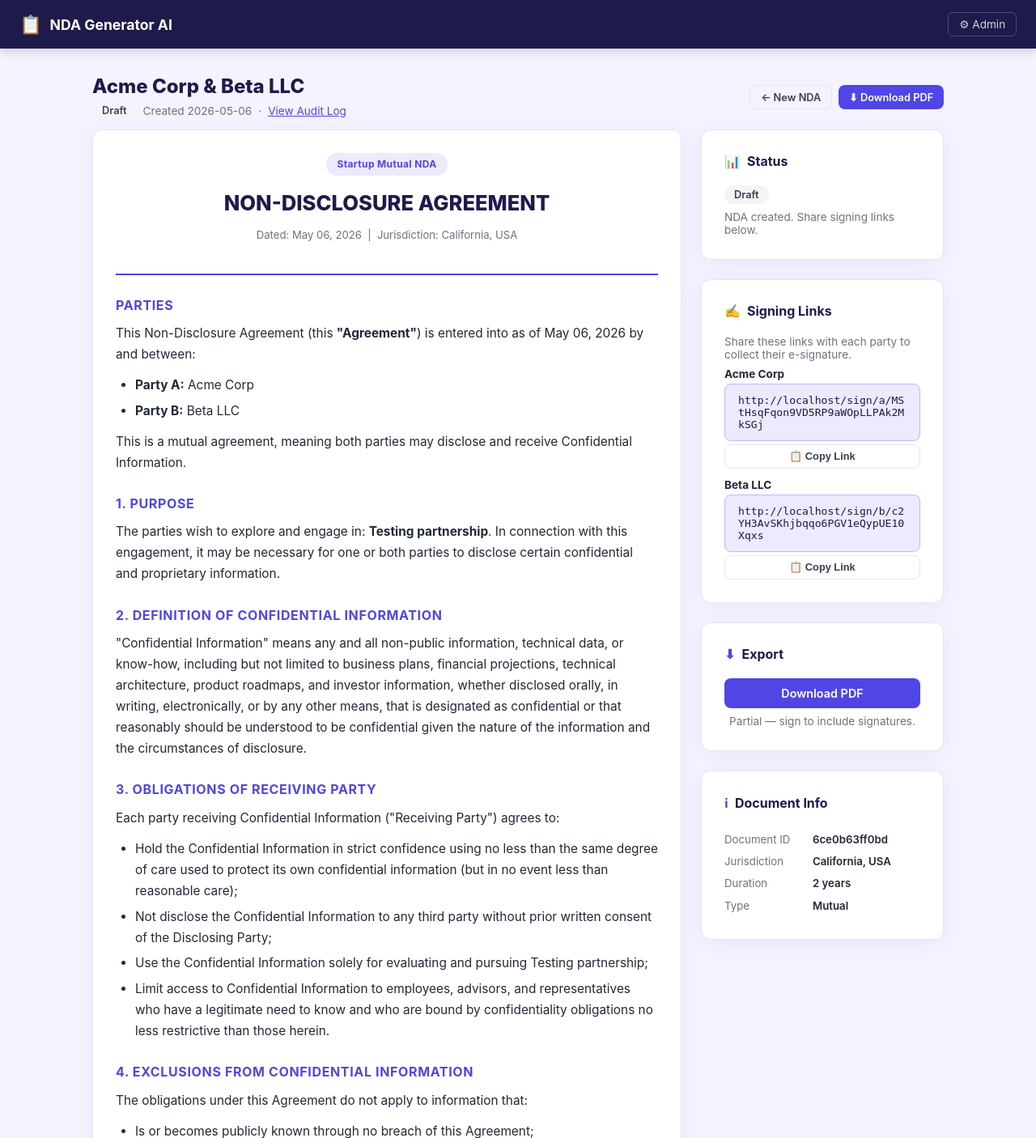
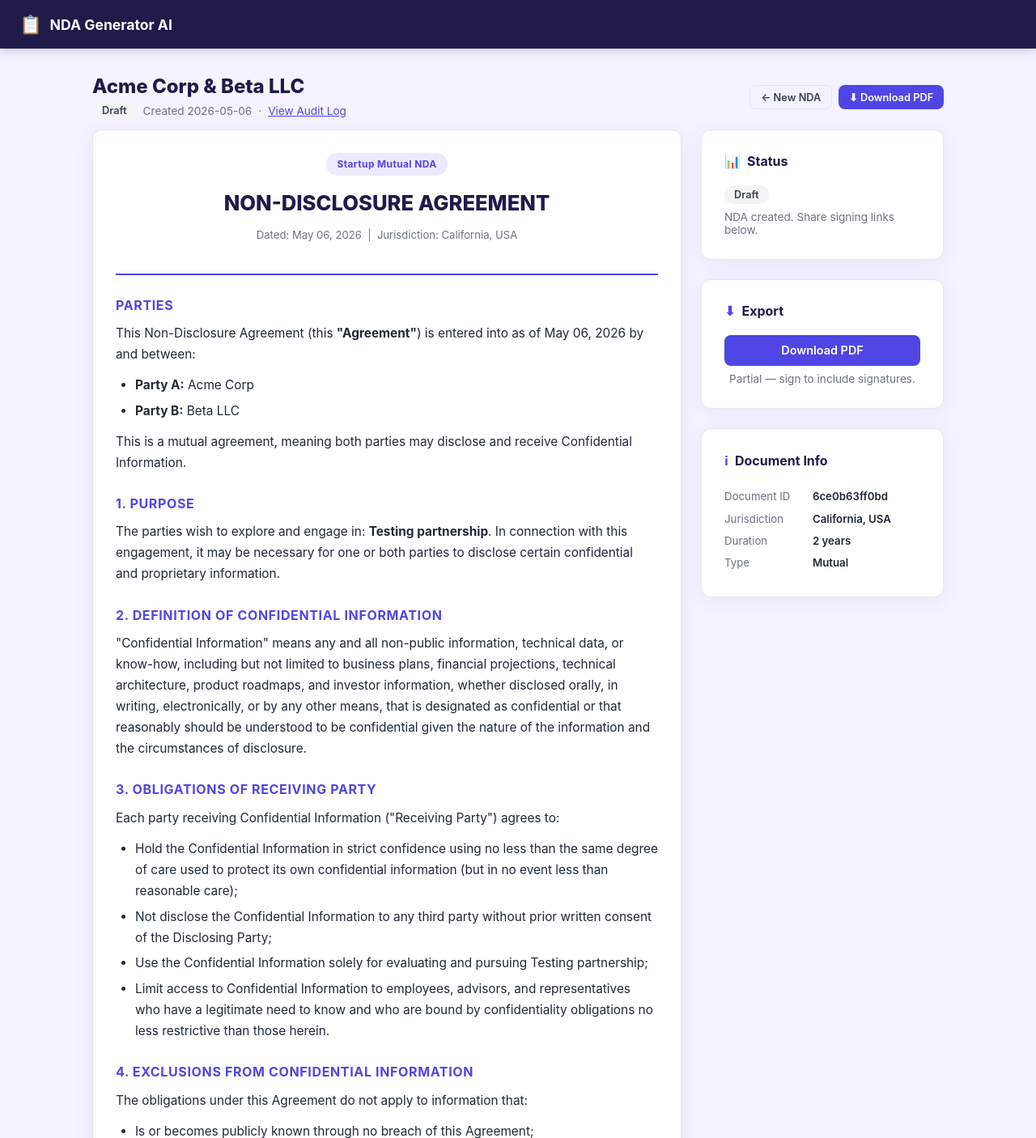
Before and after one commit to julisunkan/freelance, a Flask app: page /view/6ce0b63ff0bd in a window 1280 px wide. Shown: the top 1406 px of the page at 81% size. Run offline with Flask 3, Linux system fonts and the light colour scheme; data comes from the database, SQL or seed files in the repository.

Commit message:
Remove unnecessary links and sections from the NDA application
Removes the "Signing Links" section from `view_nda.html` and the "Install App" and "Admin" buttons/links from `base.html` in the NDA application.

Replit-Commit-Author: Agent
Replit-Commit-Session-Id: ac93d620-55cb-410f-8df9-ffd3eb400708
Replit-Commit-Checkpoint-Type: full_checkpoint
Replit-Commit-Event-Id: 083b693e-f99a-4a02-9a22-251936aee344
Replit-Commit-Screenshot-Url: https://storage.googleapis.com/screenshot-production-us-central1/6c43b327-804d-402b-bfaf-bdd7567d1df3/ac93d620-55cb-410f-8df9-ffd3eb400708/f0qaYJM
Replit-Helium-Checkpoint-Created: true

```diff
--- a/nda/templates/base.html
+++ b/nda/templates/base.html
@@ -17,8 +17,6 @@
     <span>NDA Generator AI</span>
   </a>
   <div class="navbar-actions">
-    <button id="installBtn" class="btn-install" onclick="installPWA()">⊕ Install App</button>
-    <a href="{{ url_for('admin.admin_panel', token='julisunkan') }}">⚙ Admin</a>
   </div>
 </nav>
 
--- a/nda/templates/view_nda.html
+++ b/nda/templates/view_nda.html
@@ -78,32 +78,6 @@
           </div>
         </div>
 
-        <!-- Signing links -->
-        {% if nda.status != 'signed' %}
-        <div class="card">
-          <div class="card-title"><span class="icon">✍</span> Signing Links</div>
-          <p class="text-sm text-muted mb-2">Share these links with each party to collect their e-signature.</p>
-
-          <p class="text-sm fw-bold mb-1">{{ nda.party_a }}</p>
-          {% if nda.signature_a %}
-            <div class="notif notif-success" style="animation:none;margin-bottom:.75rem;font-size:.82rem">✓ Signed</div>
-          {% else %}
-            <div class="link-box mb-1">{{ sign_url_a }}</div>
-            <button class="btn btn-outline btn-sm btn-full mb-3"
-                    onclick="copyLink('{{ sign_url_a }}', 'Party A signing link')">📋 Copy Link</button>
-          {% endif %}
-
-          <p class="text-sm fw-bold mb-1">{{ nda.party_b }}</p>
-          {% if nda.signature_b %}
-            <div class="notif notif-success" style="animation:none;margin-bottom:.75rem;font-size:.82rem">✓ Signed</div>
-          {% else %}
-            <div class="link-box mb-1">{{ sign_url_b }}</div>
-            <button class="btn btn-outline btn-sm btn-full"
-                    onclick="copyLink('{{ sign_url_b }}', 'Party B signing link')">📋 Copy Link</button>
-          {% endif %}
-        </div>
-        {% endif %}
-
         <!-- Export -->
         <div class="card">
           <div class="card-title"><span class="icon">⬇</span> Export</div>
```
